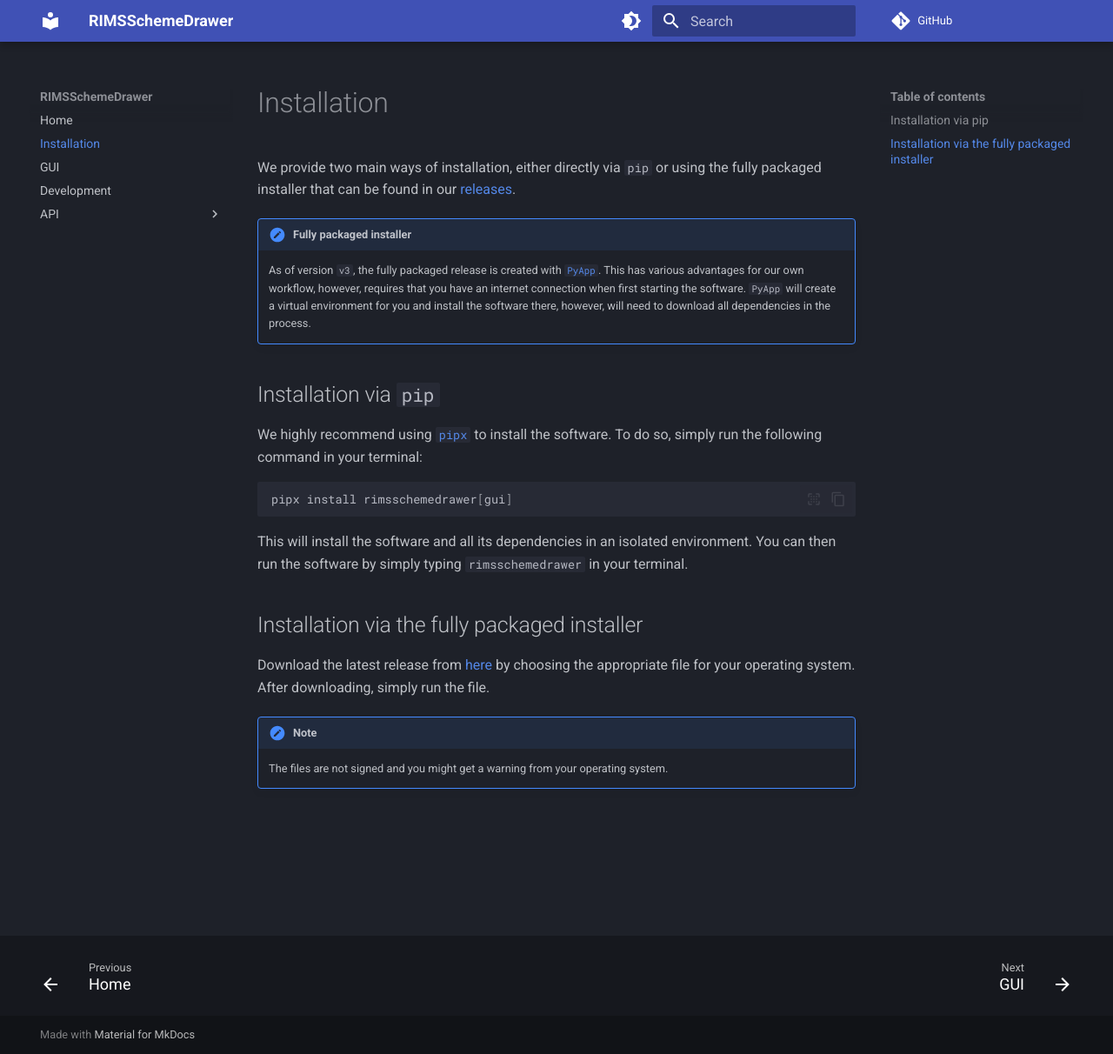
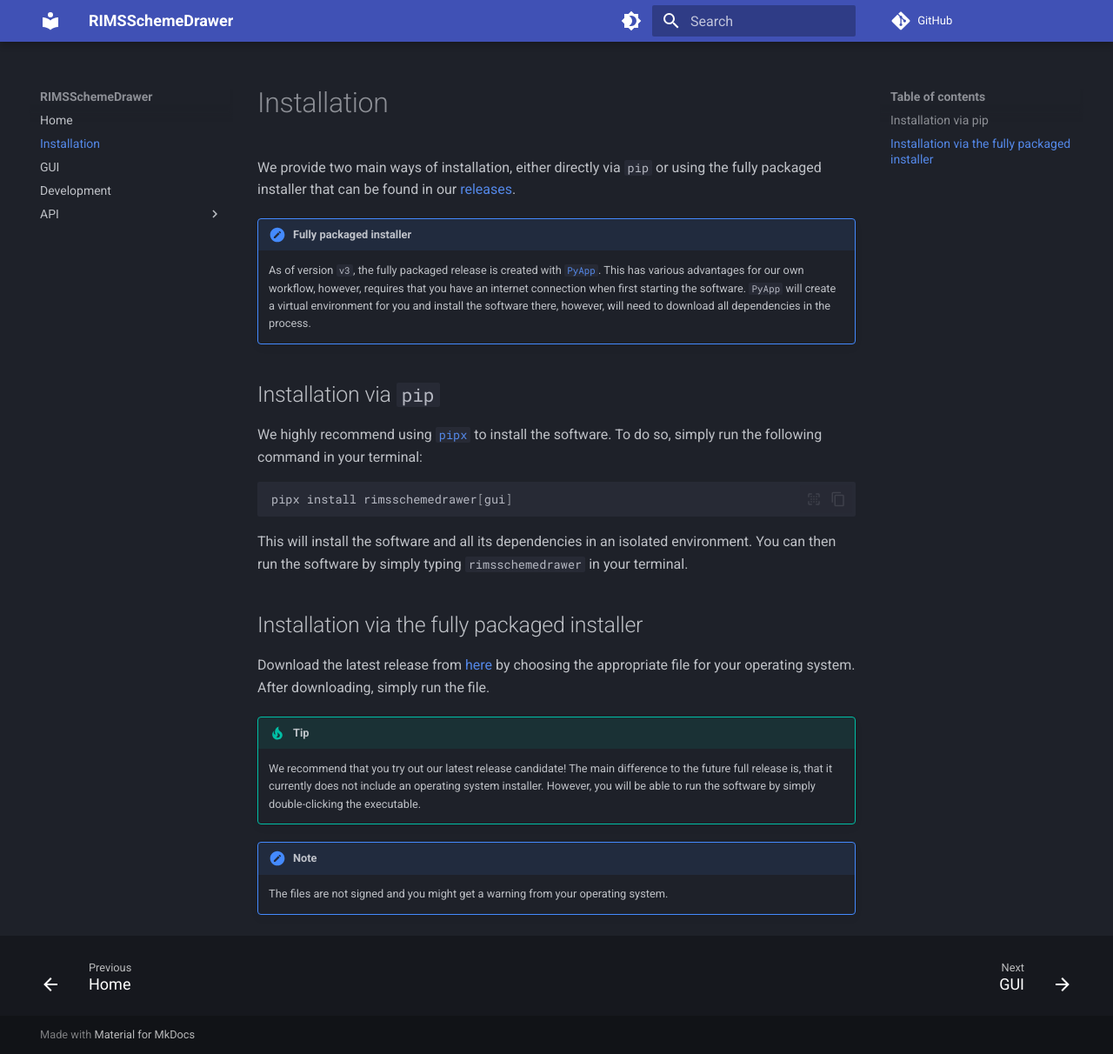
Before and after one commit to RIMS-Code/RIMSSchemeDrawer, an MkDocs documentation site: the page built from docs/install.md, in a window 1280 px wide and 1212 px high. Shown: the whole window at 87% size. Built offline with MkDocs 1.6.1 and Material for MkDocs 9.7.7, drawn with Linux system fonts in a browser that asks for light colours; comment, search, counter and statistics services are not loaded.

Commit message:
add everything for first pre-release

```diff
--- a/docs/install.md
+++ b/docs/install.md
@@ -33,5 +33,11 @@
 After downloading,
 simply run the file.
 
+!!! tip
+    We recommend that you try out our latest release candidate!
+    The main difference to the future full release is,
+    that it currently does not include an operating system installer.
+    However, you will be able to run the software by simply double-clicking the executable.
+
 !!! note
     The files are not signed and you might get a warning from your operating system.
```
Also changed, not shown: release_text.md (+6 -0 lines), 1 other file.
